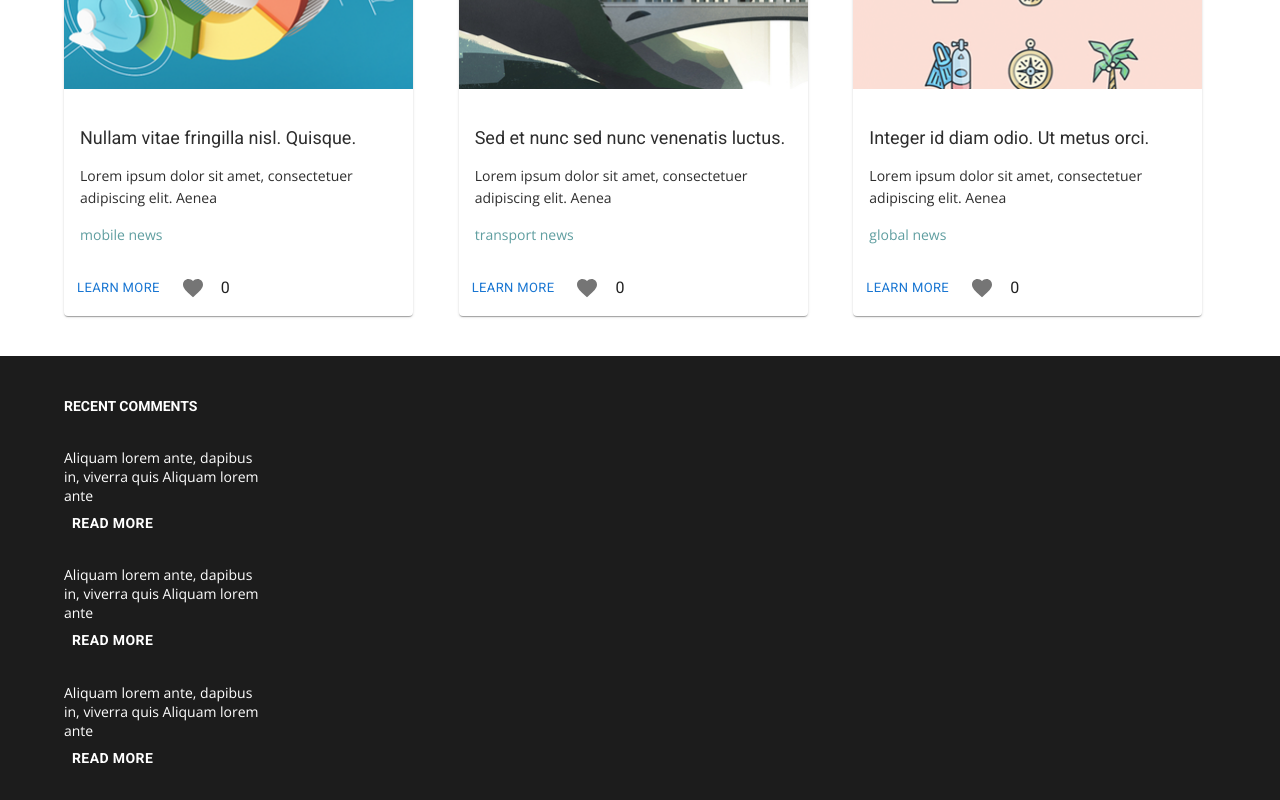
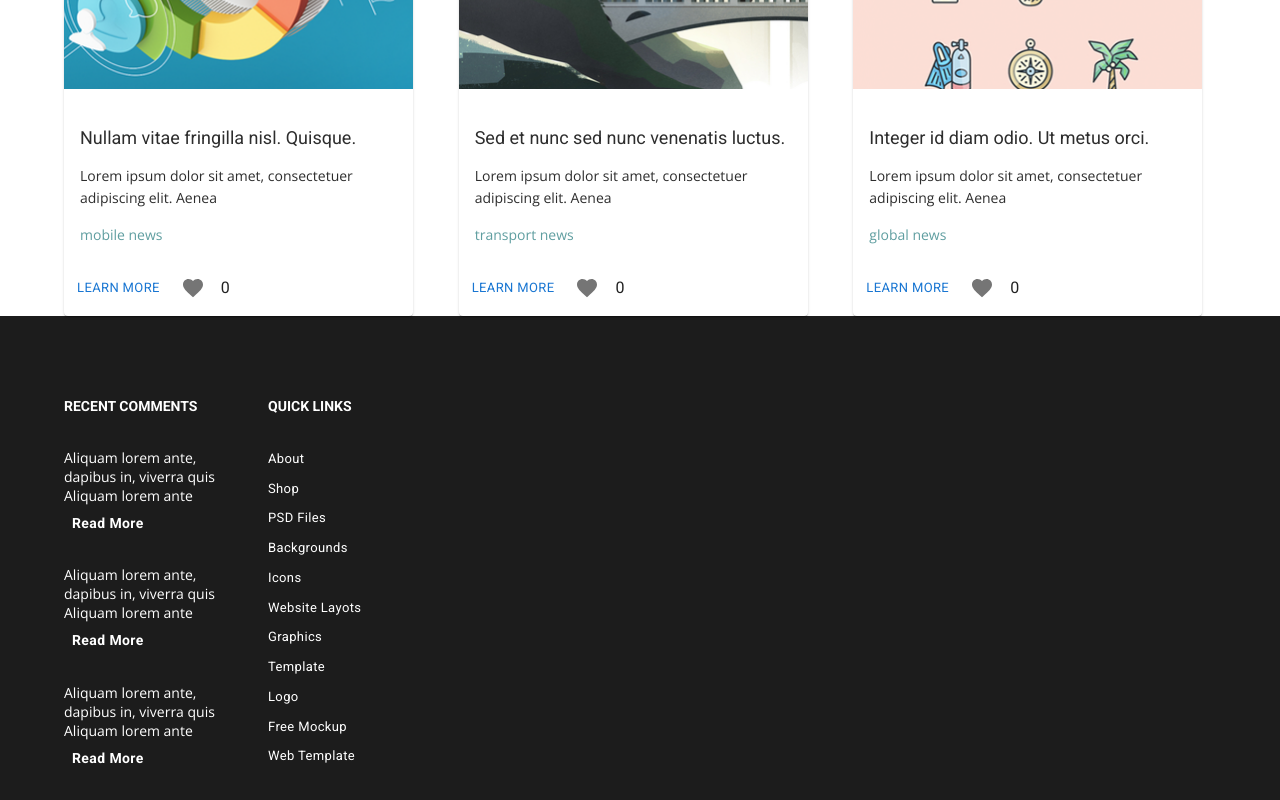
Before and after one commit to mvkochar/techno-blog, a React (Create React App) app: page / in a window 1280 px wide. Shown: the part 2136-2936 px from the top of the page. Built offline with nearby package versions, Linux system fonts and the light colour scheme.

Commit message:
add Quick Links component

```diff
--- a/src/Components/Footer/Footer.css
+++ b/src/Components/Footer/Footer.css
@@ -12,7 +12,21 @@
 .footer-comments-item {
   margin-bottom: 24px;
 }
-.footer-comments-item .btn {
+.footer .btn {
   color: #fff;
   font-weight: 700;
+  text-transform: capitalize;
+}
+.footer .btn-links {
+  font-weight: 300;
+  padding: 0;
+  padding-bottom: 7px;
+  text-align: left;
+  justify-content: flex-start;
+}
+.footer-links-list {
+  list-style-type: none;
+}
+.footer-links-list li {
+  margin-bottom: 0;
 }/*# sourceMappingURL=Footer.css.map */
--- a/src/Components/Footer/Footer.scss
+++ b/src/Components/Footer/Footer.scss
@@ -10,10 +10,27 @@
     }
     &-comments-item {
       margin-bottom: 24px;
-      .btn{
-        color: #fff;
-        font-weight: 700;
+    }
+    .btn{
+      color: #fff;
+      font-weight: 700;
+      text-transform: capitalize;
+      &-links {
+        font-weight: 300;
+        padding: 0;
+        padding-bottom: 7px;
+        text-align: left;
+        justify-content: flex-start;
       }
     }
 
+    &-links{
+      &-list{
+        list-style-type: none;
+        li {
+          margin-bottom: 0;
+        }
+
+      }
+    }
 }
--- a/src/Components/Footer/Footer.tsx
+++ b/src/Components/Footer/Footer.tsx
@@ -2,14 +2,18 @@
 import React from "react";
 import Comments from "./Comments/Comments";
 import './Footer.css'
+import QuickLinks from "./QuickLinks/QuiickLinks";
 
 function Footer() {
   return (
     <footer className="footer">
       <Container maxWidth = 'lg'>
-        <Grid container>
+        <Grid container spacing={5}>
           <Grid item maxWidth={204}>
              <Comments />
+          </Grid>
+          <Grid item maxWidth={204}>
+             <QuickLinks />
           </Grid>
         </Grid>
       </Container>
--- /dev/null
+++ b/src/Components/Footer/QuickLinks/QuiickLinks.tsx
@@ -0,0 +1,25 @@
+import { Button } from "@mui/material";
+import React from "react";
+
+const QuickLinks = () => {
+    return(
+        <div className="footer-links">
+            <div className="title">Quick Links</div>
+            <ul className="footer-links-list">
+                <li><Button variant="text" size="small" className="btn btn-links">About</Button></li>
+                <li><Button variant="text" size="small" className="btn btn-links">Shop</Button></li>
+                <li><Button variant="text" size="small" className="btn btn-links">PSD Files</Button></li>
+                <li><Button variant="text" size="small" className="btn btn-links">Backgrounds</Button></li>
+                <li><Button variant="text" size="small" className="btn btn-links">Icons</Button></li>
+                <li><Button variant="text" size="small" className="btn btn-links">Website Layots</Button></li>
+                <li><Button variant="text" size="small" className="btn btn-links">Graphics</Button></li>
+                <li><Button variant="text" size="small" className="btn btn-links">Template</Button></li>
+                <li><Button variant="text" size="small" className="btn btn-links">Logo</Button></li>
+                <li><Button variant="text" size="small" className="btn btn-links">Free mockup</Button></li>
+                <li><Button variant="text" size="small" className="btn btn-links">Web template</Button></li>
+            </ul>
+        </div>
+    )
+}
+
+export default QuickLinks
```
Also changed, not shown: 1 other file (tests, documents, lock files or other folders).
